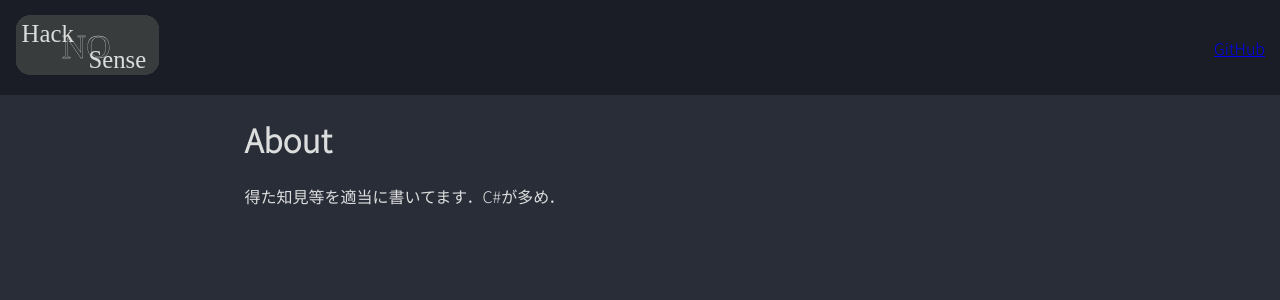
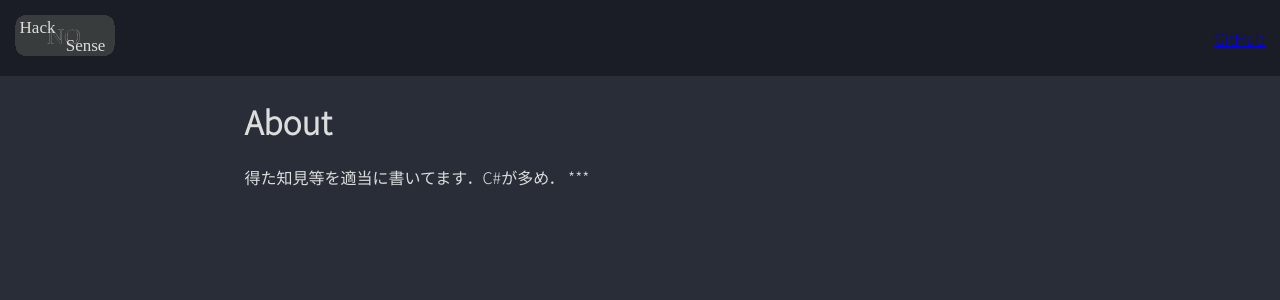
Before and after one commit to maemon4095/Hack-a-Sense, a Jekyll site: the page built from pages/home.md, in a window 1280 px wide. Shown: the top 300 px of the page. Built offline with Jekyll 4.4.1, drawn with Linux system fonts in a browser that asks for light colours; our own code applies the rules of GitHub Pages for plain Markdown files.

Commit message:
copy from main

```diff
--- a/_includes/header.html
+++ b/_includes/header.html
@@ -1,7 +1,7 @@
 <header id="header">
     <div class="flexbox">
         <a href="{{ '/' | relative_url }}">
-            <img src="assets/images/logo-small.svg" height="60px">
+            <img src="assets/images/logo-small.svg" style="object-fit: contain;">
         </a>
         <!-- 検索 追加予定 -->
         <div class="end">
--- a/assets/sass/style.scss
+++ b/assets/sass/style.scss
@@ -31,10 +31,6 @@ header {
   }
 }
 
-img {
-  object-fit: contain;
-}
-
 hr {
   border: solid 1px $main-border-color;
 }
--- a/pages/home.md
+++ b/pages/home.md
@@ -4,3 +4,4 @@ permalink: /
 ---
 # About
 得た知見等を適当に書いてます．C#が多め．
+***
```
